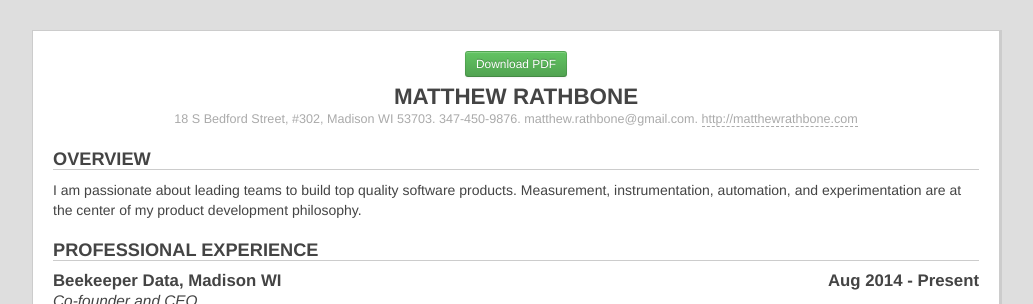
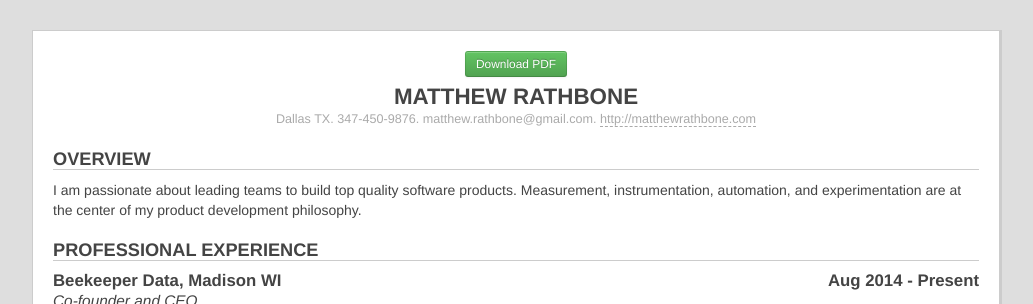
Before and after one commit to rathboma/rathboma.github.com, a Jekyll site: the page built from resume.md, in a window 1280 px wide. Shown: the top 304 px of the page, without its empty margins (123-1156 px from the left). Built offline with Jekyll 4.4.1, drawn with Linux system fonts in a browser that asks for light colours.

Commit message:
resume update

```diff
--- a/resume.md
+++ b/resume.md
@@ -4,7 +4,7 @@ layout: cv
 ---
 
 # Matthew Rathbone
-<span class="subtitle">18 S Bedford Street, #302, Madison WI 53703. 347-450-9876. matthew.rathbone@gmail.com. <a href="http://matthewrathbone.com">http://matthewrathbone.com</a></span>
+<span class="subtitle">Dallas TX. 347-450-9876. matthew.rathbone@gmail.com. <a href="http://matthewrathbone.com">http://matthewrathbone.com</a></span>
 
 ## Overview
 
```
